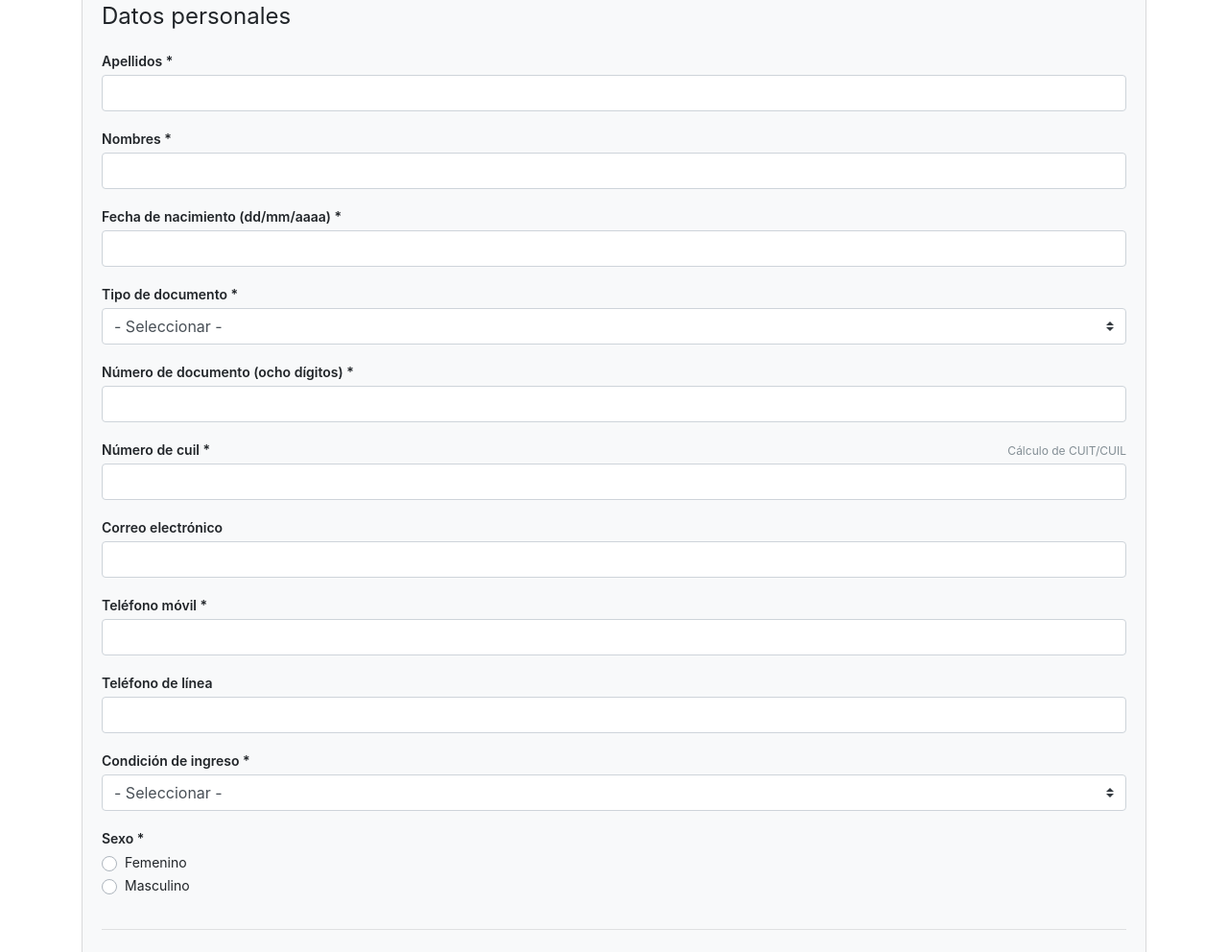
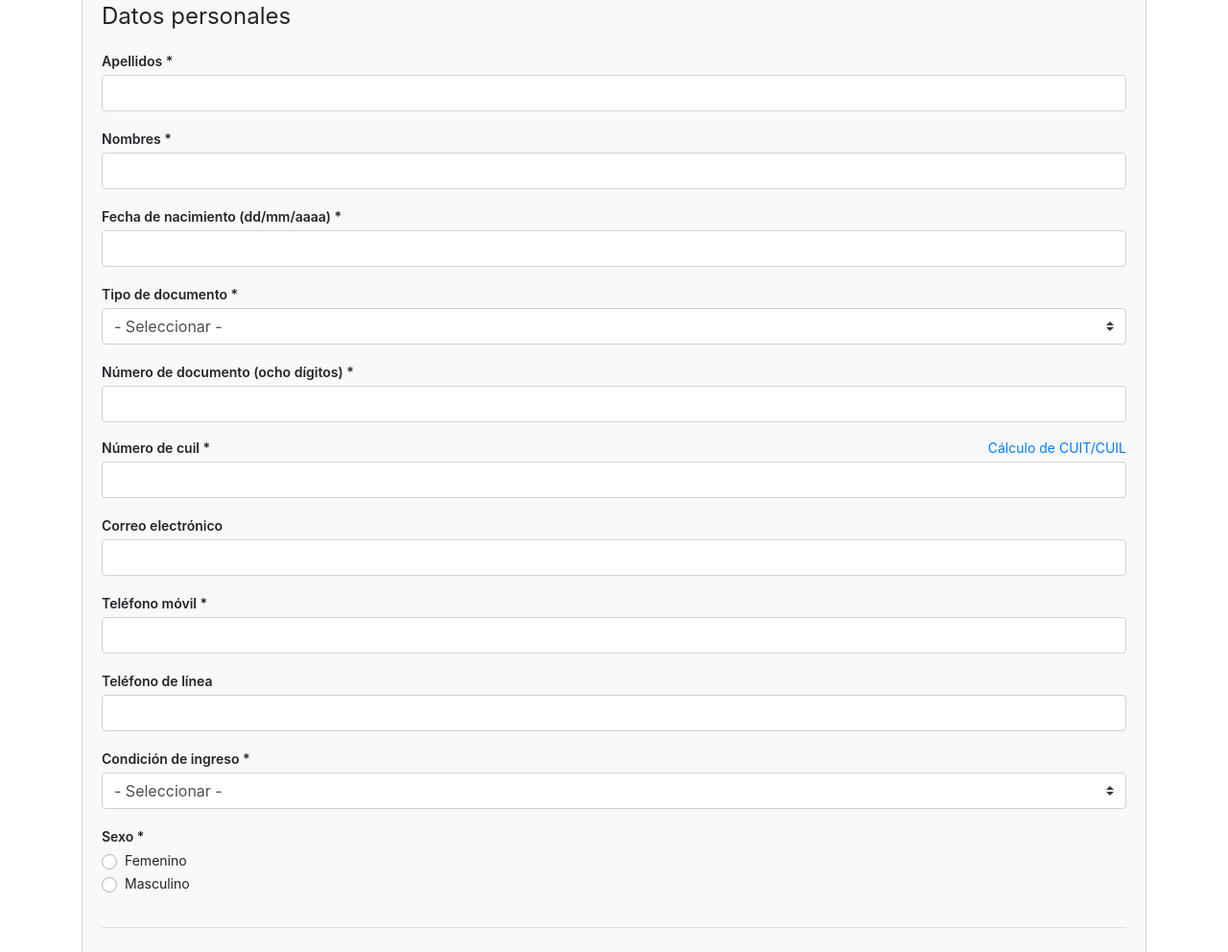
Before and after one commit to neorepo/Domicilio-PHP, a PHP site: page /domiciliophp/add.php in a window 1280 px wide. Shown: the part 243-1235 px from the top of the page at 96% size. Run offline with PHP 8.4, Linux system fonts and the light colour scheme; some libraries are stand-ins or nearby versions.

Commit message:
Actualizando archivos

```diff
--- a/public/css/main.css
+++ b/public/css/main.css
@@ -11,3 +11,11 @@ form .material-icons {
 .form-control:focus, .custom-select:focus {
     border-color: #0366d6;
 }
+
+.fs-14 {
+    font-size: 14px;
+}
+
+a {
+    text-decoration: none !important;
+}
--- a/templates/asociado/registro.html
+++ b/templates/asociado/registro.html
@@ -69,10 +69,12 @@
 
                     <!-- Número de cuil -->
                     <div class="mb-3">
-                        <label for="num-cuil">Número de cuil *</label>
-                        <a href="http://www0.unsl.edu.ar/~jolguin/cuit.php" target="_blank" style="float: right;
-                color: #838E95;font-size: 12px;margin-top: .3rem;">Cálculo de
-                            CUIT/CUIL</a>
+                        <div style="display: flex;align-items: center;" class="fs-14">
+                            <label for="num-cuil" style="flex: 1;">Número de cuil *</label>
+                            <!-- Enlace de restablecimiento de contraseña -->
+                            <a href="http://www0.unsl.edu.ar/~jolguin/cuit.php" target="_blank" style="margin-bottom: .25rem;">Cálculo de
+                                CUIT/CUIL</a>
+                        </div>
                         <input type="text" name="asociado[num_cuil]" id="num-cuil" class="form-control "
                             data-toggle="tooltip" data-placement="left"
                             title="Sin guiones, puntos, espacios u otros símbolos" value="" spellcheck="false"
```
Also changed, not shown: dump/dump.php (deleted, +0 -47 lines), README.txt, dump/README.txt (deleted).
